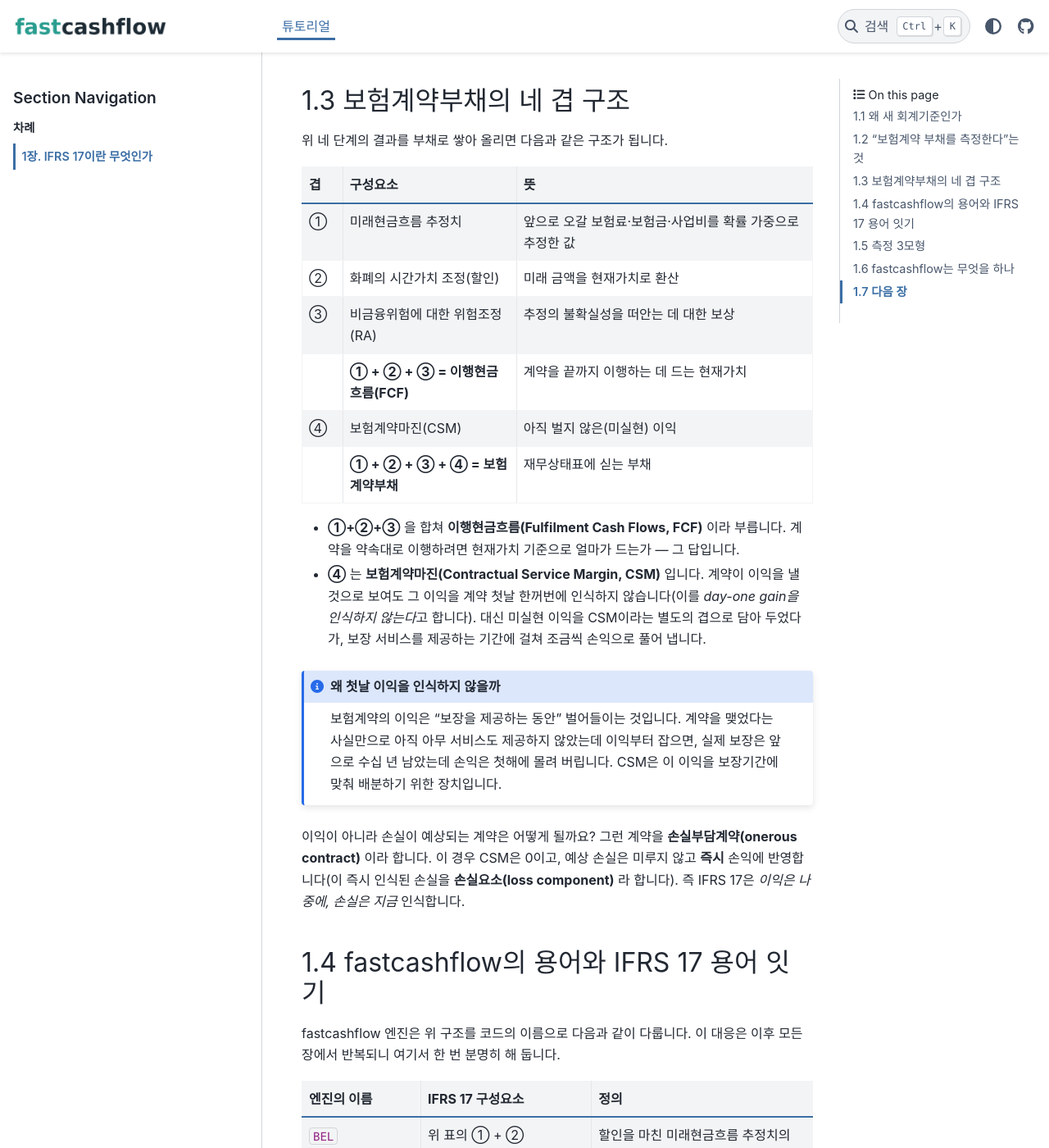
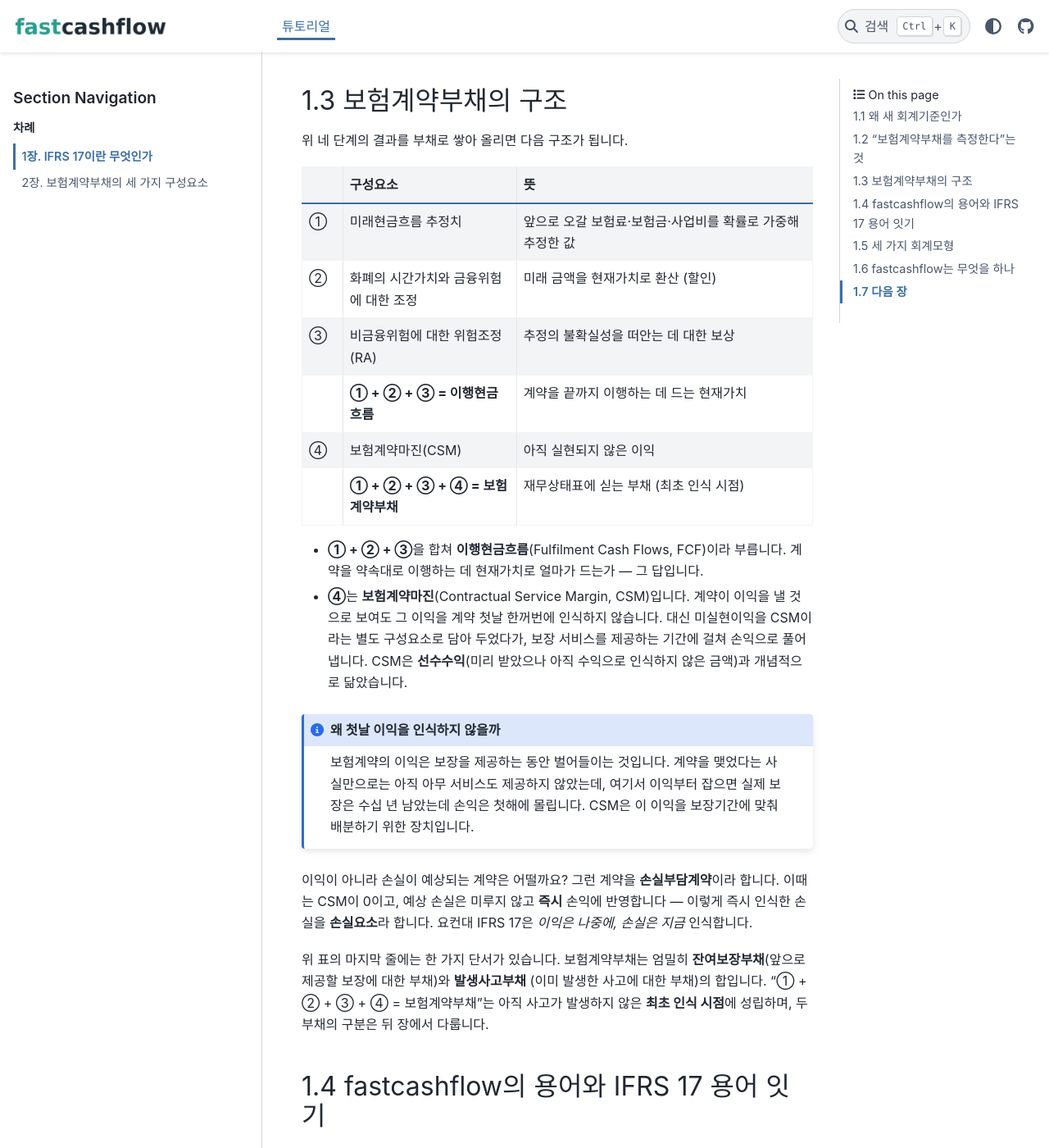
Before and after one commit to seokhoonj/fastcashflow, a Sphinx documentation site: the page built from docs/tutorial/01-what-is-ifrs17.md, in a window 1280 px wide and 1400 px high, scrolled down 1556 px. Shown: the whole window at 82% size. Built offline with Sphinx 7.4.7 and the PyData theme 0.15.4, drawn with Linux system fonts in a browser that asks for light colours; some of the changed text lies outside the part shown.

Commit message:
Add the second tutorial chapter and refine the first

````diff
--- a/docs/tutorial/01-what-is-ifrs17.md
+++ b/docs/tutorial/01-what-is-ifrs17.md
@@ -4,126 +4,132 @@
 :class: tip
 
 - 왜 IFRS 17이라는 새 회계기준이 등장했는가
-- "보험계약 부채를 측정한다"는 말의 의미
-- 보험계약부채를 쌓아 올리는 네 겹의 구조
-- 측정 3모형(일반모형·보험료배분접근법·변동수수료접근법)의 큰 그림
+- "보험계약부채를 측정한다"는 말의 의미
+- 보험계약부채를 이루는 네 가지 구성요소
+- 세 가지 회계모형 — 일반모형, 보험료배분접근법, 변동수수료접근법
 - fastcashflow 엔진이 이 측정에서 맡는 역할
 ```
 
 ## 1.1 왜 새 회계기준인가
 
-보험회사는 다른 업종과 회계가 근본적으로 다릅니다. 제조업은 물건을
+보험회사의 회계는 다른 업종과 근본적으로 다릅니다. 제조업은 물건을
 팔면 그 자리에서 매출과 원가가 거의 확정됩니다. 그러나 보험회사는
 **보험료를 먼저 받고, 보험금은 짧게는 몇 달, 길게는 수십 년 뒤에
-지급**합니다. 그래서 "지금 이 회사가 얼마를 벌었고, 앞으로 얼마를
+지급**합니다. 그래서 "이 회사가 지금 얼마를 벌었고 앞으로 얼마를
 갚아야 하는가"를 재무제표에 담는 일이 본질적으로 어렵습니다.
 
 종전 보험회계기준(IFRS 4)은 이 어려움을 각국의 기존 실무관행에
 맡겼습니다. 그 결과 나라마다, 회사마다 보험부채를 재는 잣대가 달랐고,
-보험회사끼리도 보험회사와 다른 업종끼리도 재무제표를 나란히 놓고
-비교하기가 어려웠습니다.
+투자자도 분석가도 보험회사의 성과를 이해하거나 서로 견주기
+어려웠습니다.
 
-**IFRS 17**은 이를 바로잡기 위한 국제적으로 통일된 보험계약
+**IFRS 17**은 이를 바로잡기 위해 국제적으로 통일된 보험계약
 회계기준입니다. 우리나라는 이를 **한국채택국제회계기준 제1117호
-'보험계약'** 으로 채택해 2023년부터 시행하고 있습니다. 가장 큰 변화는
-하나로 요약됩니다.
+'보험계약'**으로 채택해 2023년부터 시행하고 있습니다. 가장 큰 변화는
+한 문장으로 요약됩니다.
 
 ```{admonition} IFRS 17의 핵심
 :class: important
 
-보험부채를 **현행가치(current value)** 로, 즉 **지금 시점에서 측정한
-값**으로 평가한다. 그리고 그 측정 방식을 모든 보험회사가 동일하게
-따른다.
+보험계약부채를 **현행가치**, 곧 **지금 시점에서 측정한 값**으로
+평가한다 — 그리고 그 측정 방식을 모든 보험회사가 동일하게 따른다.
 ```
 
-현행가치로 측정하면 보험금 지급 의무가 "오늘 기준으로 얼마짜리
-의무인지"로 표현되고, 보험에서 난 손익과 투자 등 비보험 활동에서 난
-손익을 깔끔하게 구분할 수 있게 됩니다.
+부채를 현행가치로 측정하면 보험금 지급 의무가 "오늘 기준으로 얼마짜리
+의무인지"로 표현되고, 보험에서 난 손익과 투자에서 난 손익을 깔끔하게
+구분할 수 있습니다.
 
-## 1.2 "보험계약 부채를 측정한다"는 것
+## 1.2 "보험계약부채를 측정한다"는 것
 
 보험계약을 회사 입장에서 보면 두 갈래의 현금흐름입니다.
 
-- **들어오는 돈**: 계약자가 내는 보험료
-- **나가는 돈**: 보험사건이 났을 때 줄 보험금, 그리고 그 계약을
+- **들어오는 돈** — 계약자가 내는 보험료
+- **나가는 돈** — 보험사고가 발생하면 지급할 보험금, 그리고 계약을
   유지·관리하는 데 드는 사업비
 
 계약을 맺는 순간 회사는 **미래에 보험금을 지급할 의무**를 떠안습니다.
-이 의무를 오늘의 값으로 환산한 것이 **보험계약부채(insurance contract
-liability)** 이고, 이것을 재무상태표에 부채로 싣습니다.
+이 의무를 오늘의 값으로 환산한 것이 **보험계약부채**이고, 이것을
+재무상태표에 부채로 싣습니다.
 
 문제는 미래가 불확실하다는 점입니다. 계약자가 언제 사망할지, 중간에
 해지할지, 보험금 청구가 언제 들어올지 — 어느 것도 미리 알 수 없습니다.
-그래서 부채를 그냥 "적는" 것이 아니라 **측정(measure)** 해야 합니다.
-측정은 다음 네 단계를 거칩니다.
+그래서 부채는 그저 "적는" 것이 아니라 **측정**해야 합니다. 측정은
+다음 네 단계를 거칩니다.
 
-1. **추정** — 미래에 오갈 현금을 확률을 가중해 평균적으로 추정한다.
+1. **추정** — 미래에 오갈 현금을 확률로 가중해 평균적으로 추정한다.
 2. **할인** — 미래의 금액을 화폐의 시간가치를 반영해 현재가치로 바꾼다.
 3. **위험조정** — 추정이 빗나갈 불확실성을 떠안는 대가를 더한다.
 4. **이익 분리** — 아직 실현되지 않은 이익을 따로 떼어 둔다.
 
 이 네 단계가 IFRS 17 측정의 전부입니다. 이 튜토리얼의 나머지 장은
-모두 이 네 단계를 하나씩 자세히 풀어 가는 과정입니다.
+이 네 단계를 하나씩 펼쳐 보이는 과정입니다.
 
-## 1.3 보험계약부채의 네 겹 구조
+## 1.3 보험계약부채의 구조
 
-위 네 단계의 결과를 부채로 쌓아 올리면 다음과 같은 구조가 됩니다.
+위 네 단계의 결과를 부채로 쌓아 올리면 다음 구조가 됩니다.
 
 ```{list-table}
 :header-rows: 1
 :widths: 8 34 58
 
-* - 겹
+* -
   - 구성요소
   - 뜻
 * - ①
   - 미래현금흐름 추정치
-  - 앞으로 오갈 보험료·보험금·사업비를 확률 가중으로 추정한 값
+  - 앞으로 오갈 보험료·보험금·사업비를 확률로 가중해 추정한 값
 * - ②
-  - 화폐의 시간가치 조정(할인)
-  - 미래 금액을 현재가치로 환산
+  - 화폐의 시간가치와 금융위험에 대한 조정
+  - 미래 금액을 현재가치로 환산 (할인)
 * - ③
   - 비금융위험에 대한 위험조정(RA)
   - 추정의 불확실성을 떠안는 데 대한 보상
 * -
-  - **① + ② + ③ = 이행현금흐름(FCF)**
+  - **① + ② + ③ = 이행현금흐름**
   - 계약을 끝까지 이행하는 데 드는 현재가치
 * - ④
   - 보험계약마진(CSM)
-  - 아직 벌지 않은(미실현) 이익
+  - 아직 실현되지 않은 이익
 * -
   - **① + ② + ③ + ④ = 보험계약부채**
-  - 재무상태표에 싣는 부채
+  - 재무상태표에 싣는 부채 (최초 인식 시점)
 ```
 
-- **①+②+③** 을 합쳐 **이행현금흐름(Fulfilment Cash Flows, FCF)**
-  이라 부릅니다. 계약을 약속대로 이행하려면 현재가치 기준으로 얼마가
+- **① + ② + ③**을 합쳐 **이행현금흐름**(Fulfilment Cash Flows,
+  FCF)이라 부릅니다. 계약을 약속대로 이행하는 데 현재가치로 얼마가
   드는가 — 그 답입니다.
-- **④** 는 **보험계약마진(Contractual Service Margin, CSM)** 입니다.
+- **④**는 **보험계약마진**(Contractual Service Margin, CSM)입니다.
   계약이 이익을 낼 것으로 보여도 그 이익을 계약 첫날 한꺼번에
-  인식하지 않습니다(이를 *day-one gain을 인식하지 않는다*고 합니다).
-  대신 미실현 이익을 CSM이라는 별도의 겹으로 담아 두었다가, 보장
-  서비스를 제공하는 기간에 걸쳐 조금씩 손익으로 풀어 냅니다.
+  인식하지 않습니다. 대신 미실현이익을 CSM이라는 별도 구성요소로
+  담아 두었다가, 보장 서비스를 제공하는 기간에 걸쳐 손익으로 풀어
+  냅니다. CSM은 **선수수익**(미리 받았으나 아직 수익으로 인식하지
+  않은 금액)과 개념적으로 닮았습니다.
 
 ```{admonition} 왜 첫날 이익을 인식하지 않을까
 :class: note
 
-보험계약의 이익은 "보장을 제공하는 동안" 벌어들이는 것입니다. 계약을
-맺었다는 사실만으로 아직 아무 서비스도 제공하지 않았는데 이익부터
-잡으면, 실제 보장은 앞으로 수십 년 남았는데 손익은 첫해에 몰려 버립니다.
+보험계약의 이익은 보장을 제공하는 동안 벌어들이는 것입니다. 계약을
+맺었다는 사실만으로는 아직 아무 서비스도 제공하지 않았는데, 여기서
+이익부터 잡으면 실제 보장은 수십 년 남았는데 손익은 첫해에 몰립니다.
 CSM은 이 이익을 보장기간에 맞춰 배분하기 위한 장치입니다.
 ```
 
-이익이 아니라 손실이 예상되는 계약은 어떻게 될까요? 그런 계약을
-**손실부담계약(onerous contract)** 이라 합니다. 이 경우 CSM은 0이고,
-예상 손실은 미루지 않고 **즉시** 손익에 반영합니다(이 즉시 인식된
-손실을 **손실요소(loss component)** 라 합니다). 즉 IFRS 17은 *이익은
-나중에, 손실은 지금* 인식합니다.
+이익이 아니라 손실이 예상되는 계약은 어떨까요? 그런 계약을
+**손실부담계약**이라 합니다. 이때는 CSM이 0이고, 예상 손실은 미루지
+않고 **즉시** 손익에 반영합니다 — 이렇게 즉시 인식한 손실을
+**손실요소**라 합니다. 요컨대 IFRS 17은 *이익은 나중에, 손실은
+지금* 인식합니다.
+
+위 표의 마지막 줄에는 한 가지 단서가 있습니다. 보험계약부채는 엄밀히
+**잔여보장부채**(앞으로 제공할 보장에 대한 부채)와 **발생사고부채**
+(이미 발생한 사고에 대한 부채)의 합입니다. "① + ② + ③ + ④ =
+보험계약부채"는 아직 사고가 발생하지 않은 **최초 인식 시점**에
+성립하며, 두 부채의 구분은 뒤 장에서 다룹니다.
 
 ## 1.4 fastcashflow의 용어와 IFRS 17 용어 잇기
 
-fastcashflow 엔진은 위 구조를 코드의 이름으로 다음과 같이 다룹니다.
-이 대응은 이후 모든 장에서 반복되니 여기서 한 번 분명히 해 둡니다.
+fastcashflow 엔진은 위 구조를 코드에서 다음 이름으로 다룹니다. 이
+대응은 이후 모든 장에서 반복되므로 여기서 분명히 해 둡니다.
 
 ```{list-table}
 :header-rows: 1
@@ -134,8 +140,8 @@ fastcashflow 엔진은 위 구조를 코드의 이름으로 다음과 같이 다
   - 정의
 * - `BEL`
   - 위 표의 ① + ②
-  - 할인을 마친 미래현금흐름 추정치의 현재가치. 실무에서는 흔히
-    **최선추정부채(Best Estimate Liability)** 라 부른다
+  - 할인을 마친 미래현금흐름 추정치의 현재가치 — **최선추정부채**
+    (Best Estimate Liability)라 한다
 * - `RA`
   - 위 표의 ③
   - 비금융위험에 대한 위험조정
@@ -153,36 +159,35 @@ fastcashflow 엔진은 위 구조를 코드의 이름으로 다음과 같이 다
 ```{admonition} 부호에 주의
 :class: warning
 
-fastcashflow는 **부채 관점, 유출(outflow)을 양(+)으로** 보는 부호
-규약을 씁니다. 보험료처럼 회사로 들어오는 돈은 부채를 줄이고, 보험금처럼
-나가는 돈은 부채를 늘립니다. 그래서 이익이 나는 계약은 `BEL`이나 `FCF`가
-**음수**로 나옵니다. 부호 규약은 3장에서 자세히 다룹니다.
+fastcashflow는 **부채 관점에서 유출(나가는 돈)을 양(+)으로** 보는
+부호 규약을 씁니다. 보험료처럼 들어오는 돈은 부채를 줄이고, 보험금처럼
+나가는 돈은 부채를 늘립니다. 그래서 이익이 나는 계약은 `BEL`과 `FCF`가
+**음수**로 나옵니다. 이 부호 규약은 3장에서 자세히 다룹니다.
 ```
 
-## 1.5 측정 3모형
+## 1.5 세 가지 회계모형
 
 모든 보험계약을 똑같은 방식으로 측정하지는 않습니다. IFRS 17은 계약의
-성격에 따라 세 가지 측정모형을 둡니다.
+성격에 따라 세 가지 회계모형을 둡니다.
 
 일반모형 (GMM, General Measurement Model)
-: 1.3절의 네 겹을 모두 명시적으로 계산하는 **기본 모형**입니다.
-  장기 보장성 계약에 적용하며, 나머지 두 모형은 일반모형을 특수한
-  상황에 맞게 변형한 것입니다. 한국채택국제회계기준은 이를
-  **일반모형**이라 부릅니다.
+: 1.3절의 네 가지 구성요소를 모두 명시적으로 계산하는 **기본 모형**입니다.
+  장기 보장성 계약에 적용하며, 나머지 두 모형은 일반모형을 특정
+  상황에 맞게 변형한 것입니다.
 
 보험료배분접근법 (PAA, Premium Allocation Approach)
-: 보장기간이 짧은 계약(예: 1년짜리 일반손해보험)에 쓰는 **간편법**
-  입니다. 현금흐름을 일일이 투영하는 대신, 잔여보장부채를 미경과
+: 보장기간이 짧은 계약(예: 1년 만기 일반손해보험)에 쓰는 **간편법**
+  입니다. 현금흐름을 일일이 추정하는 대신 잔여보장부채를 미경과
   보험료처럼 단순하게 다룹니다.
 
 변동수수료접근법 (VFA, Variable Fee Approach)
-: 계약자가 기초자산 운용성과를 함께 나누는 **직접참가특성 계약**
-  (변액보험 등)에 쓰는 모형입니다. 회사의 몫(변동수수료)과 그 수수료의
-  금융 변동성을 CSM이 흡수합니다.
+: 계약자가 기초항목의 운용성과를 함께 나누는 **직접참가특성 계약**
+  (변액보험 등)에 쓰는 모형입니다. 회사의 몫인 변동수수료와 그
+  수수료의 금융 변동성을 CSM이 흡수합니다.
 
 fastcashflow는 세 모형을 모두 구현하지만, **이 튜토리얼의 1~7장은
-일반모형(GMM)에 집중**합니다. 일반모형을 이해하면 나머지 둘은 그
-변형으로 자연스럽게 따라오기 때문입니다.
+일반모형에 집중**합니다. 일반모형을 이해하면 나머지 둘은 그 변형으로
+자연스럽게 따라오기 때문입니다.
 
 ## 1.6 fastcashflow는 무엇을 하나
 
@@ -191,23 +196,38 @@ fastcashflow는 세 모형을 모두 구현하지만, **이 튜토리얼의 1~7
 ```{admonition} fastcashflow 한 줄 정의
 :class: important
 
-**모델포인트(계약들)** 와 **계리적 가정**을 입력받아, 각 계약을 월
-단위로 미래에 투영하고, 그 결과로 **BEL · RA · CSM** 을 산출하는 엔진.
+**모델포인트**와 **계리적 가정**을 입력받아, 각 계약의 미래
+현금흐름을 월 단위로 추정하고, 그 결과로 **BEL · RA · CSM**을
+산출하는 엔진.
 ```
 
-코드로는 이렇게 생겼습니다. 지금은 각 줄을 깊이 이해할 필요가 없습니다 —
-입력 둘과 출력 셋의 모양만 눈에 익히면 충분합니다.
+입력은 둘뿐입니다. 잠깐 짚고 가겠습니다.
+
+**모델포인트**(model point)는 엔진이 측정하는 데이터 한 줄입니다.
+가입연령·보험료·보험기간·보장금액처럼 한 계약을 측정하는 데 필요한
+정보를 담고, `count`로 그 한 줄이 몇 건의 계약을 대표하는지를
+정합니다. `count`를 지정하지 않으면 1 — 한 줄이 계약 한 건, 곧
+**계약 건별(seriatim) 측정**입니다. **fastcashflow는 이 seriatim을
+디폴트로 삼습니다** — 계약을 묶지 않으니 압축에 따른 근사가 없습니다.
+비슷한 계약을 한 줄로 묶는 압축(`count` > 1)은 포트폴리오가 커서
+행 수를 줄여야 할 때의 선택지입니다.
+
+**계리적 가정**은 그 계약들이 미래에 어떻게 흘러갈지를 정하는
+전제입니다 — 사망률, 해지율, 할인율, 사업비 같은 값들의 묶음이죠.
+
+이 둘을 코드로 넣으면 측정이 시작됩니다. 지금은 각 줄을 깊이 이해할
+필요가 없습니다 — 입력 둘과 출력 셋의 모양만 눈에 익히면 충분합니다.
 
 ```python
 import fastcashflow as fcf
 
 # 입력 1: 계리적 가정 (사망률·해지율·할인율·사업비 ...)
-asmp = fcf.read_assumptions("sample_basis.xlsx")
+asmp = fcf.read_assumptions("basis.xlsx")
 
 # 입력 2: 모델포인트 (측정 대상 계약들)
-mps = fcf.read_model_points("sample_policies.csv")
+mps = fcf.read_model_points("portfolio.csv")
 
-# 측정: 각 계약을 월 단위로 투영
+# 측정: 각 계약의 현금흐름을 월별로 추정한다
 m = fcf.measure(mps, asmp)
 
 # 출력: 최초 인식 시점의 BEL · RA · CSM
@@ -217,13 +237,14 @@ print(m.csm[:, 0])   # 보험계약마진
 ```
 
 이 짧은 코드 안에서 1.2절의 네 단계 — 추정, 할인, 위험조정, 이익
-분리 — 가 전부 일어납니다. 이 튜토리얼이 하려는 일은, 저 `measure`
-한 줄 안에서 **무엇이 어떤 순서로 계산되는지**를 끝까지 펼쳐 보이는
-것입니다.
+분리 — 가 모두 일어납니다. 이 튜토리얼이 하려는 일은, 저 `measure`
+한 줄 안에서 무엇이 어떤 순서로 계산되는지를 끝까지 펼쳐 보이는
+것입니다. 모델포인트와 계리적 가정의 실제 구조는 3장에서 자세히
+다룹니다.
 
 ## 1.7 다음 장
 
-다음 장에서는 보험계약부채를 떠받치는 세 기둥 — **최선추정부채(BEL),
+다음 장에서는 보험계약부채를 이루는 세 가지 구성요소 — **최선추정부채(BEL),
 위험조정(RA), 보험계약마진(CSM)** — 을 하나씩 들여다봅니다. 각각이
 무엇을 재는 값이고, 왜 셋 모두 필요하며, 어떻게 맞물려 하나의 부채를
 이루는지를 다룹니다.
````
Also changed, not shown: docs/index.md (+8 -8 lines), docs/tutorial/02-bel-ra-csm.md (added, +165 -0 lines), docs/tutorial/index.md (+6 -5 lines).
